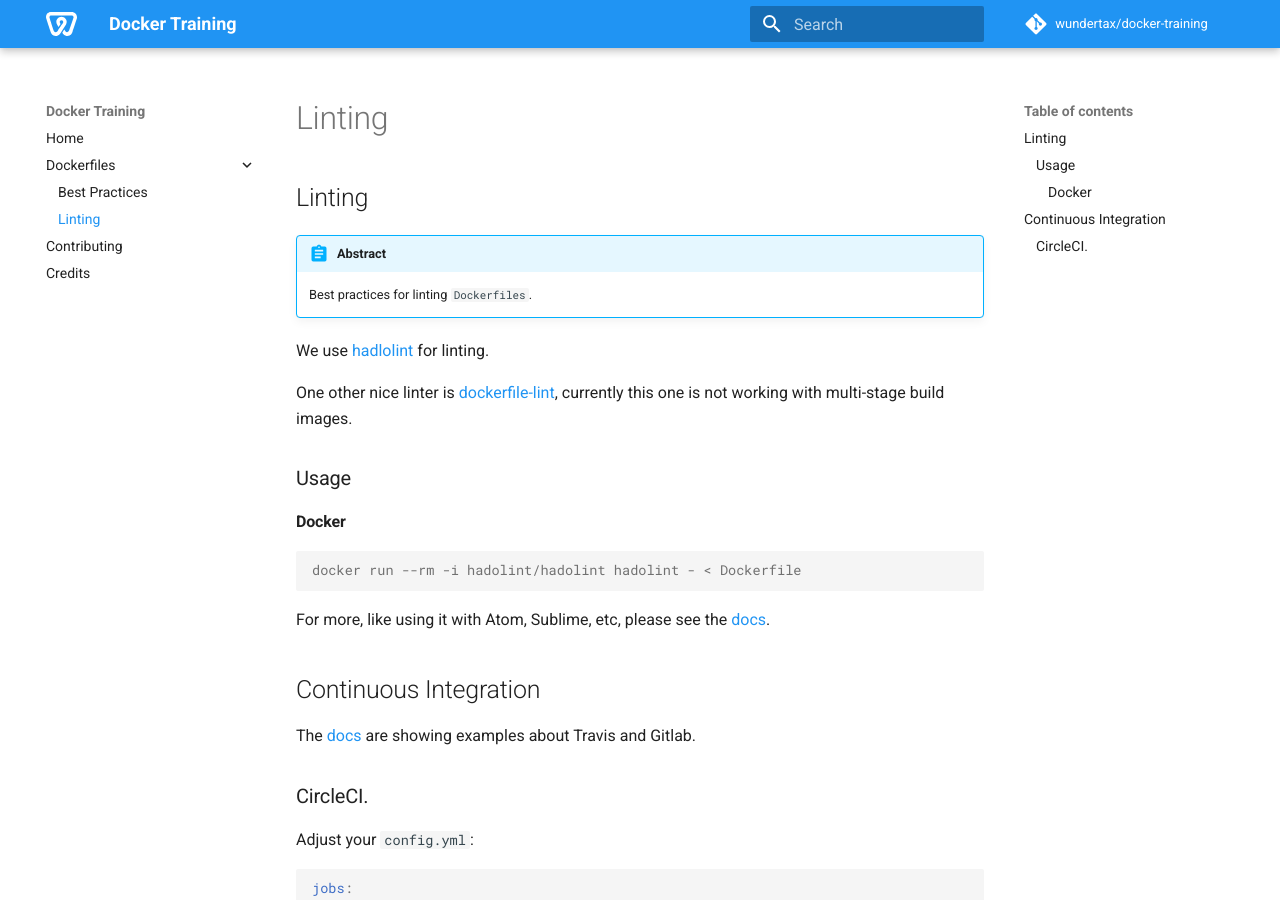
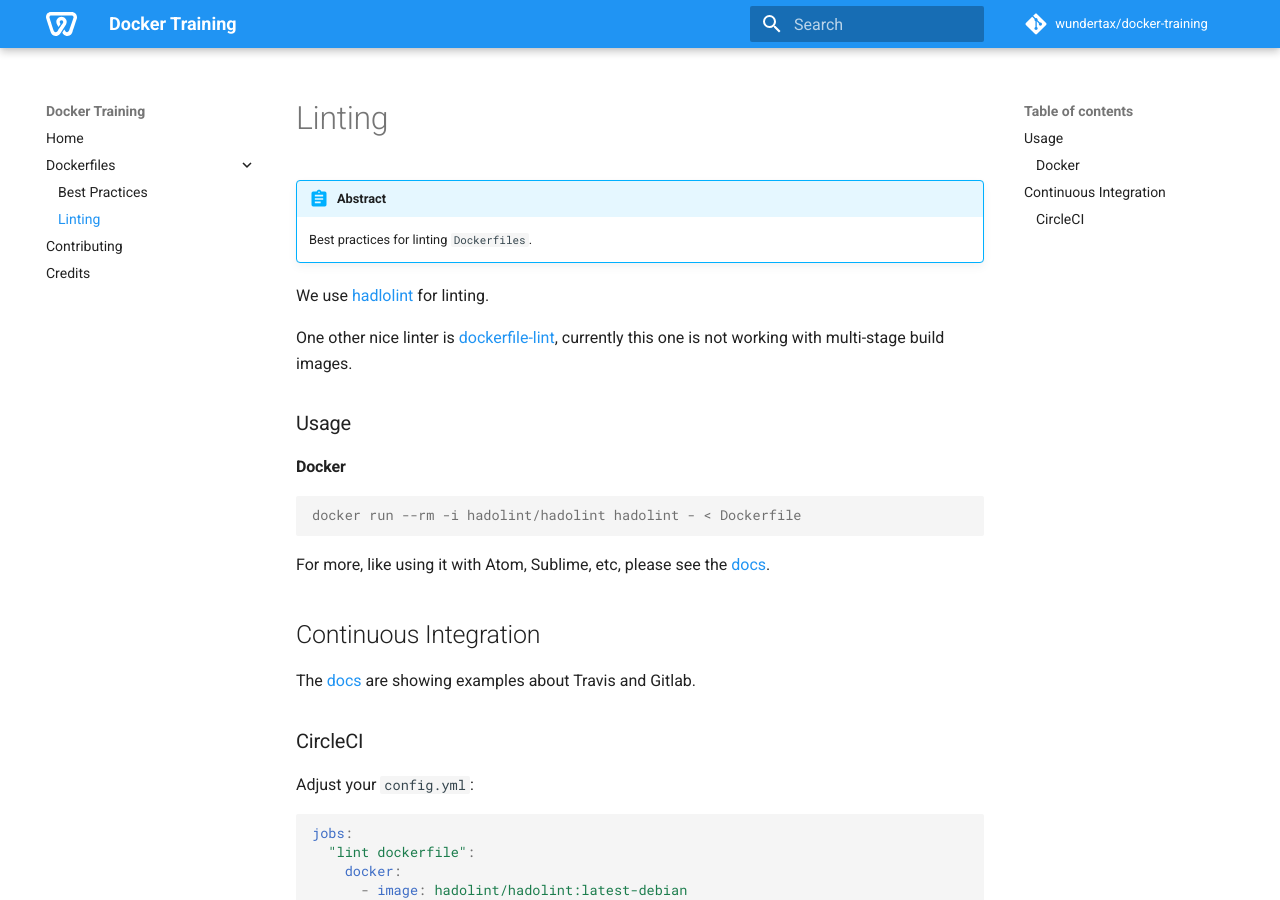
Before and after one commit to 2silver/docker-training, an MkDocs documentation site: the page built from docs/dockerfiles/linting.md, in a window 1280 px wide and 900 px high. Built offline with MkDocs 1.6.1 and Material for MkDocs 9.7.7, drawn with Linux system fonts in a browser that asks for light colours; comment, search, counter and statistics services are not loaded; old or Windows-style settings are respelled for this version of MkDocs.

Commit message:
qa: Remove double header, improve syntax

```diff
--- a/docs/dockerfiles/linting.md
+++ b/docs/dockerfiles/linting.md
@@ -1,7 +1,4 @@
 # Linting
-
-
-## Linting
 
 !!! abstract
 
@@ -25,7 +22,7 @@ For more, like using it with Atom, Sublime, etc, please see the [docs](https://g
 
 The [docs](https://github.com/hadolint/hadolint) are showing examples about Travis and Gitlab.
 
-### CircleCI.
+### CircleCI
 
 Adjust your `config.yml`:
 
```
